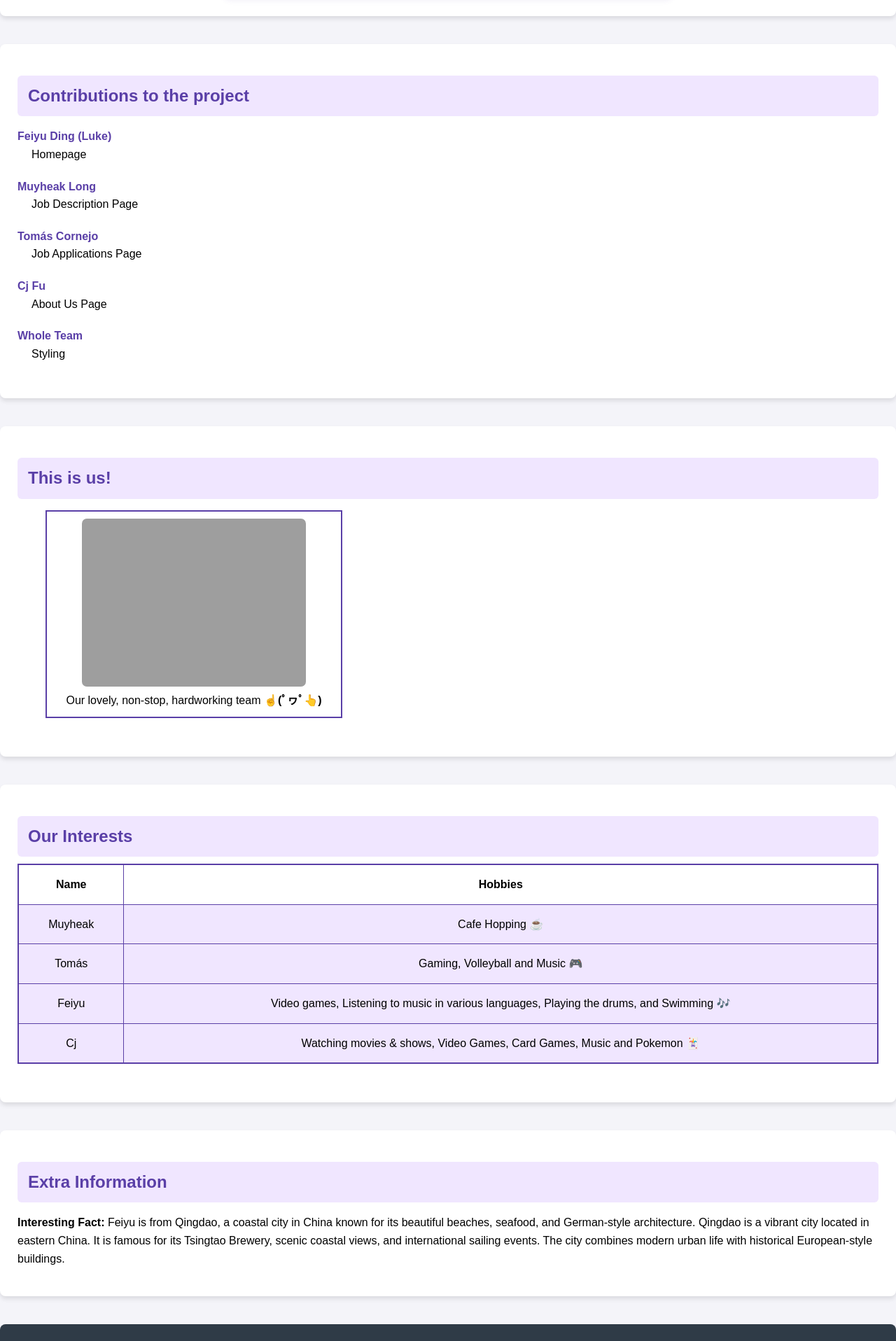
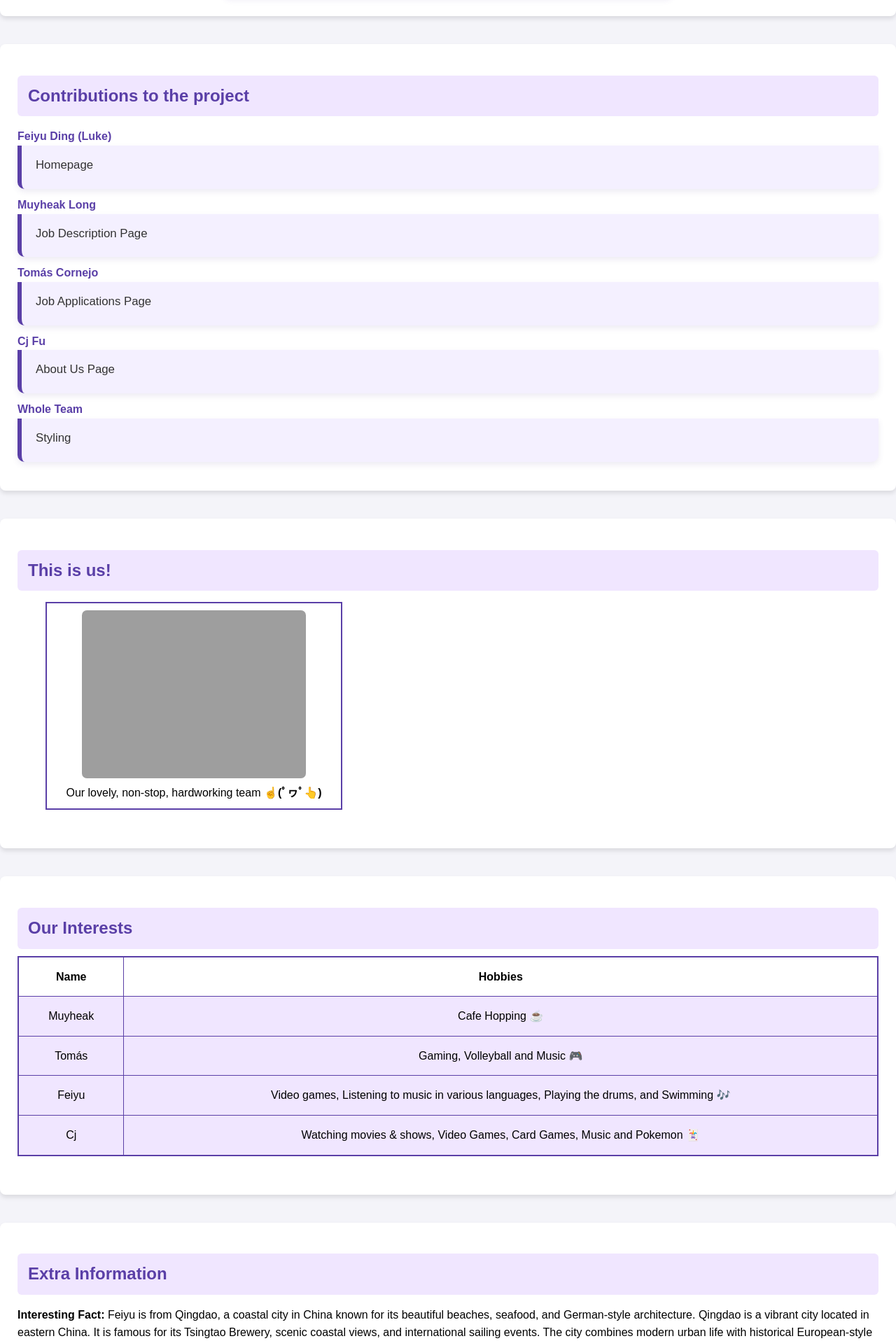
Before and after one commit to Muyheak/Group-Assignment, a PHP site: page /project1/about.html in a window 1280 px wide. Shown: the part 921-2837 px from the top of the page at 70% size. Run offline with PHP 8.4, Linux system fonts and the light colour scheme; grey boxes are pictures that could not be loaded.

Commit message:
Added styling to the contributions section

```diff
--- a/styles/style.css
+++ b/styles/style.css
@@ -448,7 +448,7 @@ section h2 {
   margin-bottom: 10px;
   border-radius: 6px;
   background-color: #fff;
-  transition: background-color 0.3s ease, transform 0.3s ease;
+  transition: 0.3s ease;
 }
 
 .student:hover {
@@ -478,8 +478,17 @@ dt {
 }
 
 dd {
-  margin-left: 20px;
-  padding-bottom: 10px;
+  background-color: #f4f0ff;
+  margin: 0;
+  padding: 15px 20px 20px 20px;
+  border-bottom-left-radius: 10px;
+  border-bottom-right-radius: 10px;
+  border-left: 6px solid #5A3FA7;
+  box-shadow: 0 4px 8px rgba(78, 58, 135, 0.1);
+  font-size: 1.05em;
+  color: #333;
+  position: relative;
+  transition: 0.3s ease
 }
 
 /* Table */
@@ -557,6 +566,11 @@ footer {
   color: white;
   border-radius: 8px;
 }
+
+
+
+
+/* Code */
 .index-hero img {
   cursor: pointer;
 }
```
